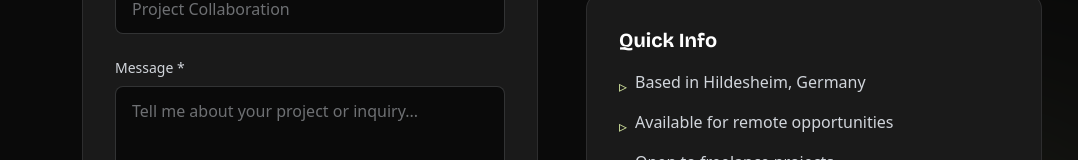
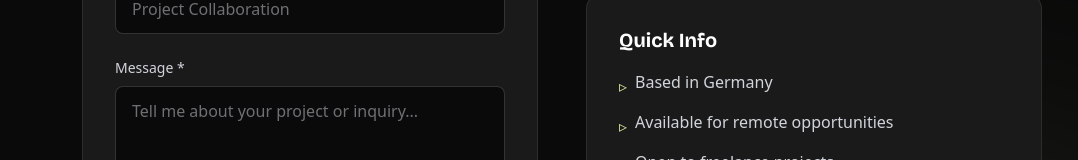
Before and after one commit to Shubham-wiz/portfolio, a React (Vite) app: page / in a window 1280 px wide. Shown: the part 8711-8871 px from the top of the page, without its empty margins (78-1156 px from the left). Built offline with nearby package versions, Linux system fonts and the light colour scheme.

Commit message:
Update: Change all location references to Germany only

```diff
--- a/src/sections/Contact.tsx
+++ b/src/sections/Contact.tsx
@@ -200,7 +200,7 @@ const Contact = () => {
               <div className="space-y-3 text-light-gray">
                 <p className="flex items-start gap-2">
                   <span className="text-lime mt-1">▹</span>
-                  <span>Based in Hildesheim, Germany</span>
+                  <span>Based in Germany</span>
                 </p>
                 <p className="flex items-start gap-2">
                   <span className="text-lime mt-1">▹</span>
```
